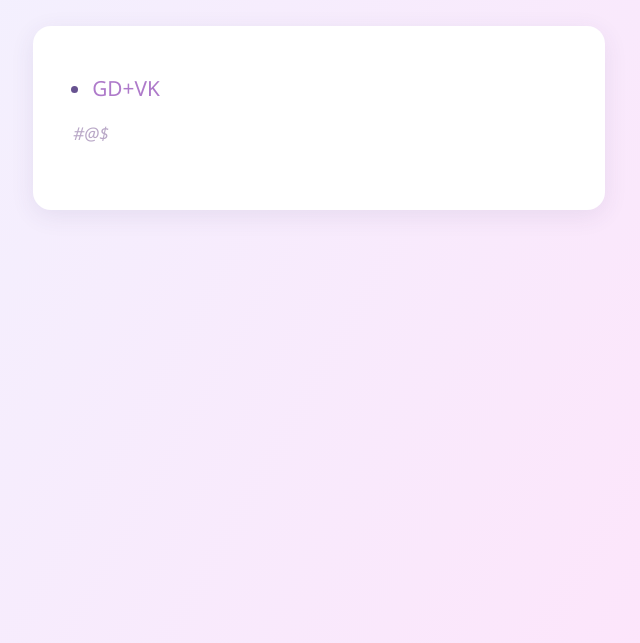
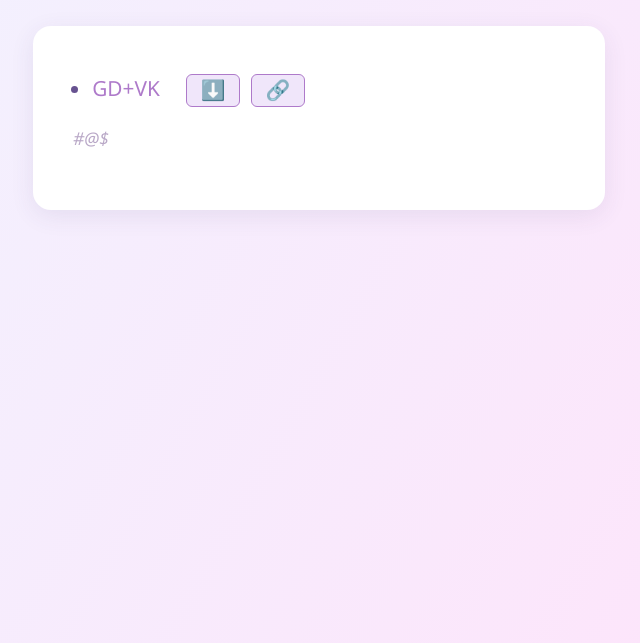
Before and after one commit to berlandbor/playlists, a plain HTML site: page index.html in a window 1280 px wide. Shown: the part 157-800 px from the top of the page, without its empty margins (321-961 px from the left). Drawn offline with Linux system fonts and the light colour scheme.

Commit message:
Update index.html

```diff
--- a/index.html
+++ b/index.html
@@ -53,6 +53,25 @@
       color: #432e7f;
       text-decoration: underline;
     }
+    .action-btns {
+      margin-left: 1em;
+      display: inline-flex;
+      gap: 0.5em;
+      vertical-align: middle;
+    }
+    .action-btns button {
+      background: #f0e6fa;
+      border: 1px solid #ae7aca;
+      color: #432e7f;
+      border-radius: 6px;
+      font-size: 0.95em;
+      cursor: pointer;
+      padding: 0.2em 0.7em;
+      transition: background 0.13s;
+    }
+    .action-btns button:hover {
+      background: #e6dae6;
+    }
     .placeholder {
       color: #b9a8c7;
       font-style: italic;
@@ -65,12 +84,28 @@
   <div class="title">Playlist</div>
   <div class="playlist-list">
     <ul>
-      <!-- Пример заготовок для будущих ссылок -->
-      <li><a href="https://berlandbors.github.io/playlists/berlandbor-1.json">GD+VK</a></li>
-     <!-- <li><a href="https://berlandbor.github.io/playlists/playlist.json">GD+VK</a></li> -->
-      <!-- <li><a href="#">Название плейлиста 3</a></li> -->
+      <li>
+        <a href="https://berlandbors.github.io/playlists/berlandbor-1.json" target="_blank">GD+VK</a>
+        <span class="action-btns">
+          <a href="https://berlandbors.github.io/playlists/berlandbor-1.json" download="berlandbor-1.json">
+            <button title="Скачать">⬇️</button>
+          </a>
+          <button onclick="copyLink('https://berlandbors.github.io/playlists/berlandbor-1.json')" title="Скопировать ссылку">🔗</button>
+        </span>
+      </li>
     </ul>
     <div class="placeholder">#@$</div>
   </div>
+  <script>
+    function copyLink(url) {
+      navigator.clipboard.writeText(url)
+        .then(() => {
+          alert('Ссылка скопирована!');
+        })
+        .catch(() => {
+          alert('Не удалось скопировать ссылку');
+        });
+    }
+  </script>
 </body>
 </html>
```
